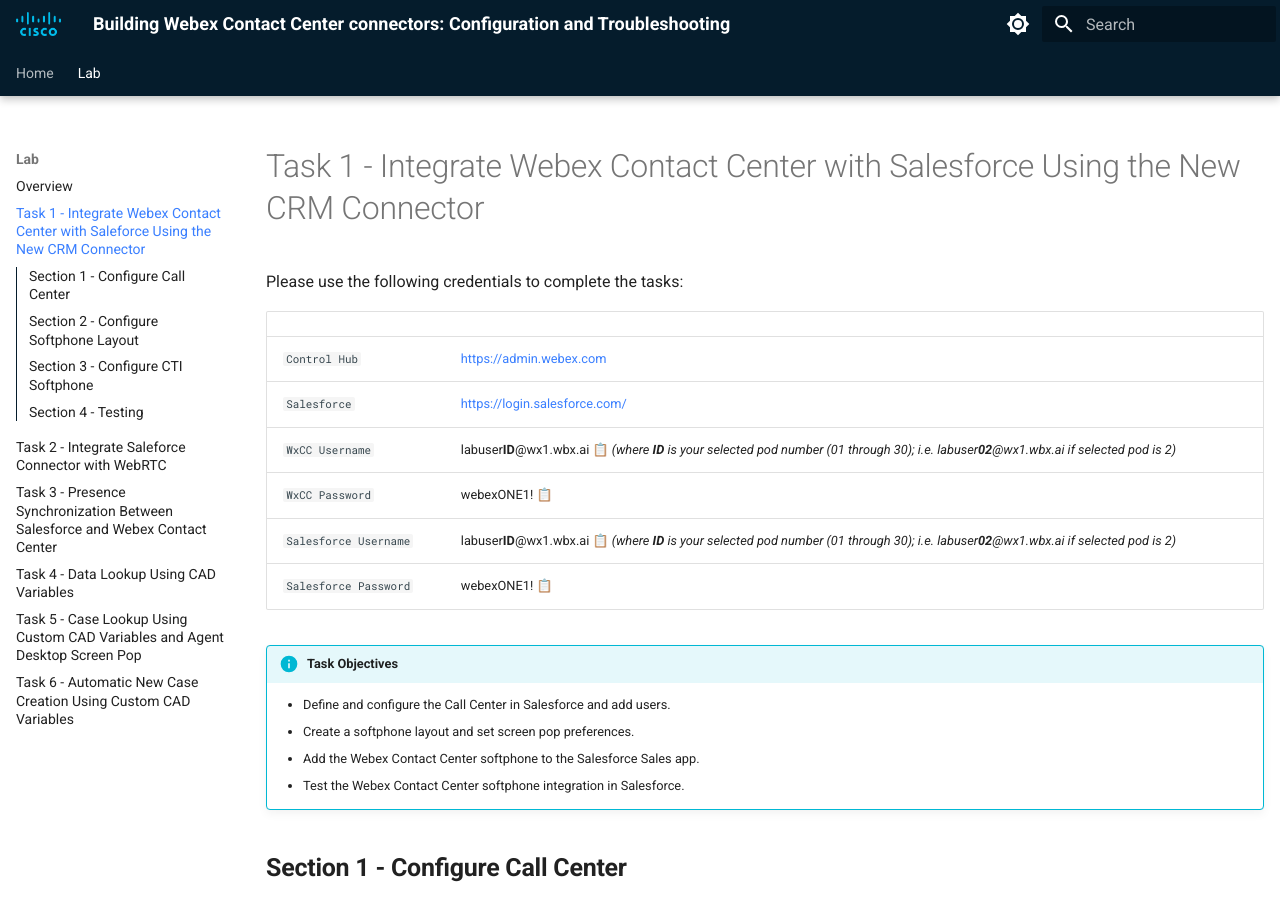
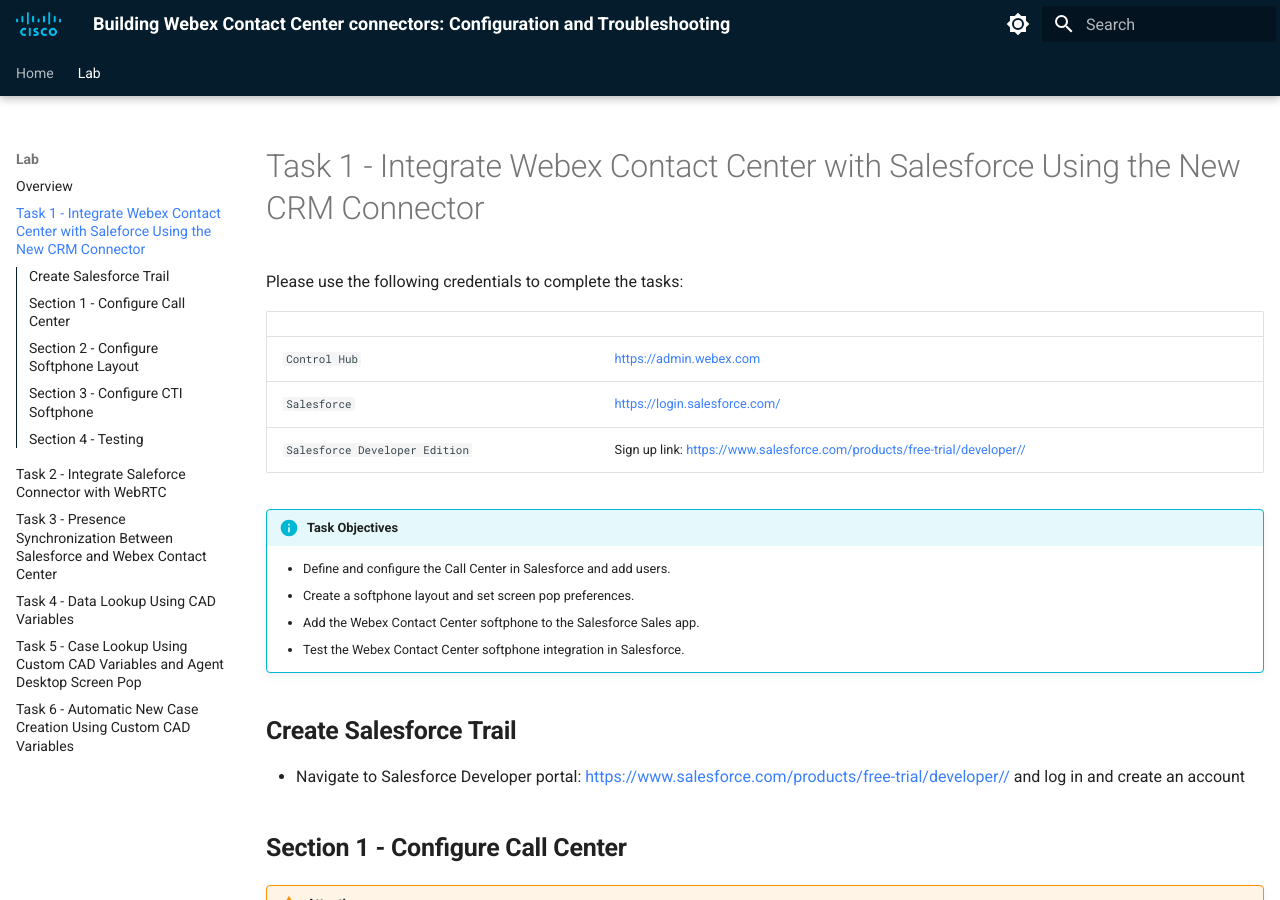
Before and after one commit to WebexCC-SA/LAB-2308, an MkDocs documentation site: the page built from docs/task1.md, in a window 1280 px wide and 900 px high. Built offline with MkDocs 1.6.1 and Material for MkDocs 9.7.7, drawn with Linux system fonts in a browser that asks for light colours.

Commit message:
Update task1.md

```diff
--- a/docs/task1.md
+++ b/docs/task1.md
@@ -15,10 +15,7 @@
 | ------------------------- | ---------------- |
 | `Control Hub`             | <a href="https://admin.webex.com" target="_blank">https://admin.webex.com</a> |
 | `Salesforce`   | <a href="https://login.salesforce.com" target="_blank">https://login.salesforce.com/</a> |
-| `WxCC Username` | labuser**ID**@wx1.wbx.ai <button onclick="copyText('labuserID@wx1.wbx.ai')">📋</button>  _(where **ID** is your selected pod number (01 through 30); i.e. labuser**02**@wx1.wbx.ai if selected pod is 2)_       |
-| `WxCC Password` | webexONE1! <button onclick="copyText('webexONE1!')">📋</button> |
-| `Salesforce Username` | labuser**ID**@wx1.wbx.ai <button onclick="copyText('labuserID@wx1.wbx.ai')">📋</button>  _(where **ID** is your selected pod number (01 through 30); i.e. labuser**02**@wx1.wbx.ai if selected pod is 2)_       |
-| `Salesforce Password` | webexONE1! <button onclick="copyText('webexONE1!')">📋</button> |
+| `Salesforce Developer Edition`   | Sign up link: <a href="https://www.salesforce.com/products/free-trial/developer" target="_blank">https://www.salesforce.com/products/free-trial/developer//</a> |
 
 
 !!! info "Task Objectives"
@@ -26,6 +23,10 @@
 	- Create a softphone layout and set screen pop preferences.
 	- Add the Webex Contact Center softphone to the Salesforce Sales app.
 	- Test the Webex Contact Center softphone integration in Salesforce.
+
+## **Create Salesforce Trail**
+- Navigate to Salesforce Developer portal:  <a href="https://www.salesforce.com/products/free-trial/developer" target="_blank">https://www.salesforce.com/products/free-trial/developer//</a> and log in and create an account
+
 
 ## **Section 1 - Configure Call Center**
 
```
